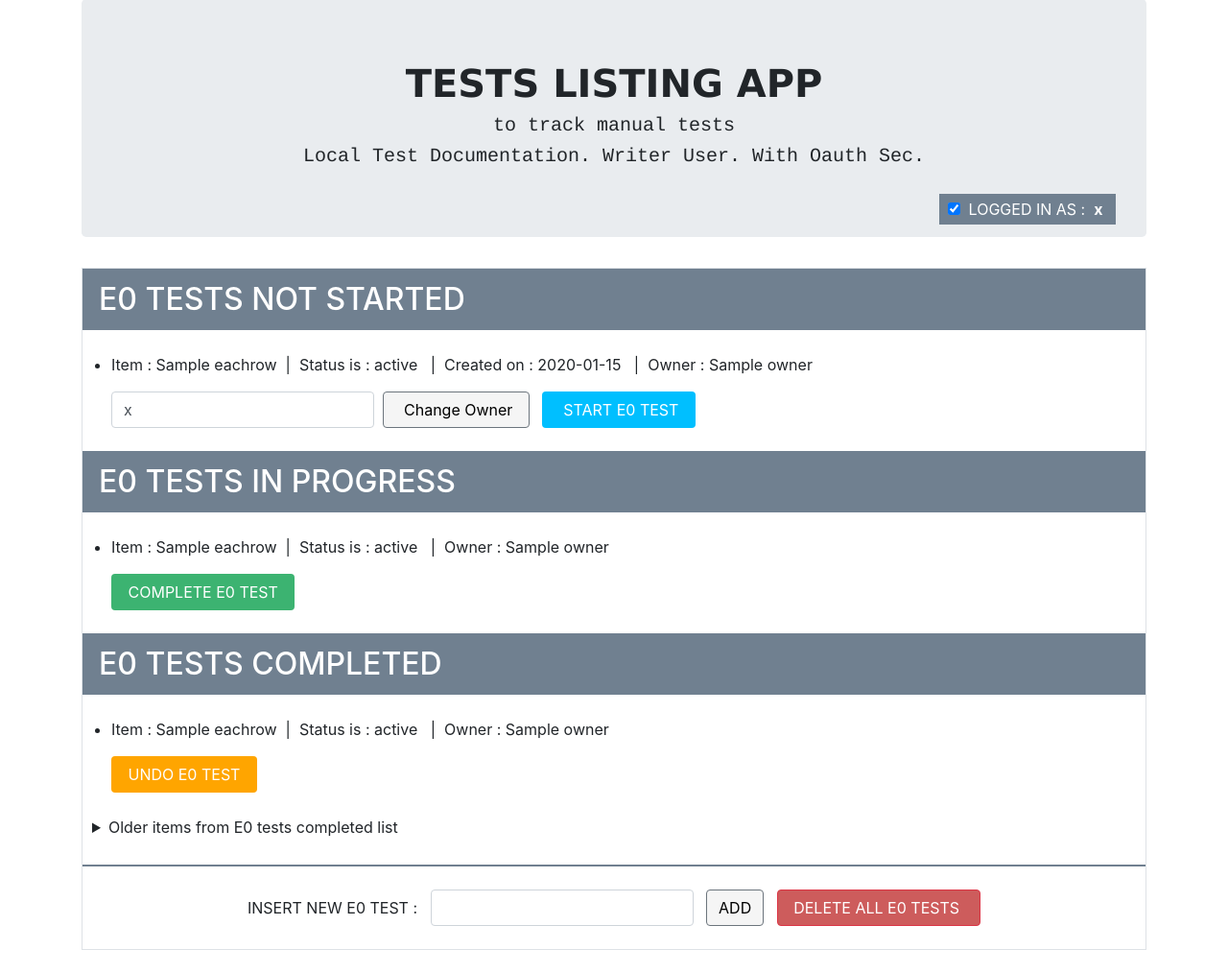
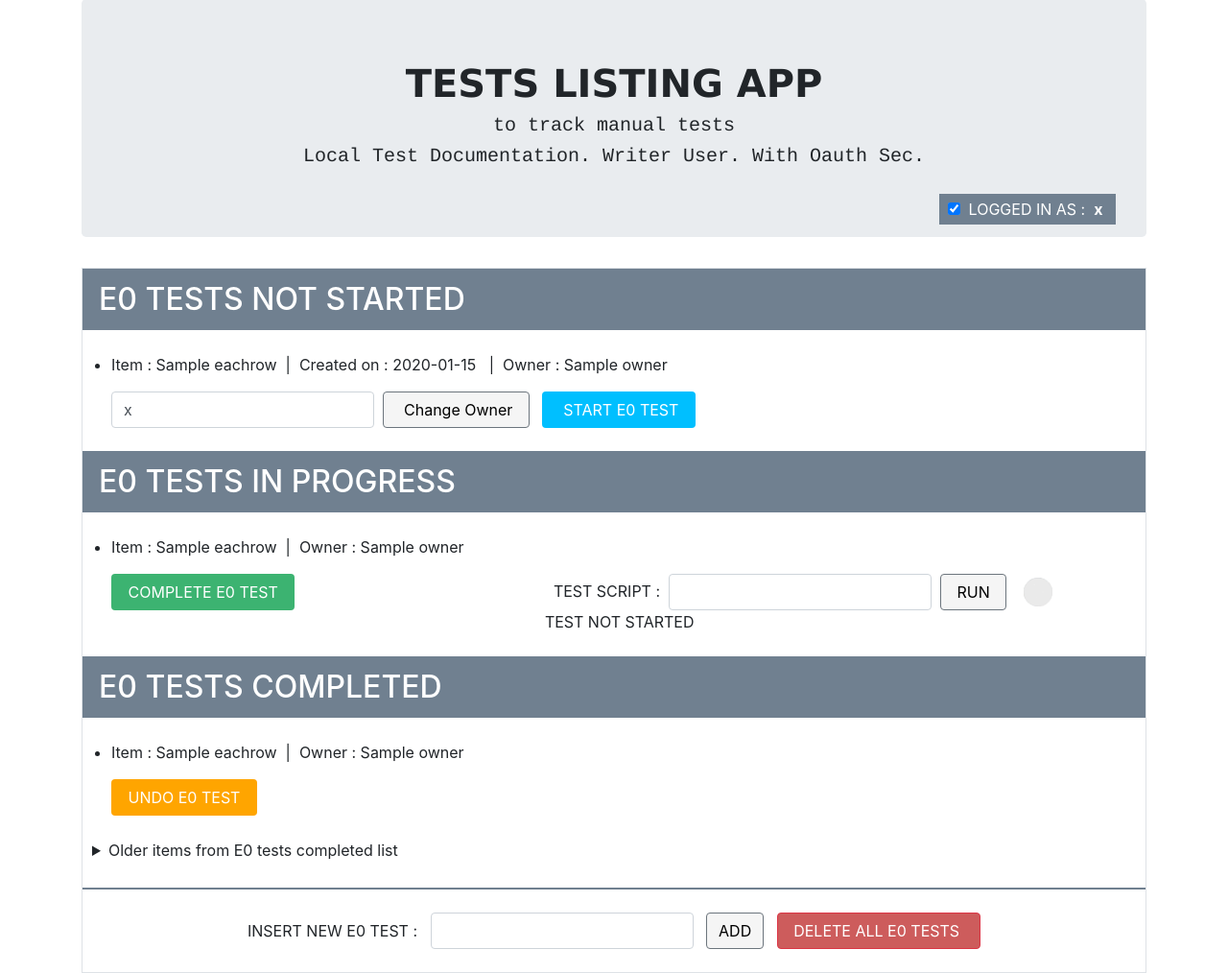
Before and after one commit to britboy4321/E0TestingApp, a Flask app: template todo_app/templates/indexwrite.html in a window 1280 px wide. Shown: the part 81-1095 px from the top of the page at 96% size. Before the commit the page ends 1071 px from the top, so only its background shows below. Run offline with Flask 2, Linux system fonts and the light colour scheme; the template is opened without the code that fills it: most values are stand-ins (such as "Sample title", 1, 10 or a date in 2020); some libraries are stand-ins or nearby versions.

Commit message:
Multiple UI improvements.  graphics added.  Test execution finalised

```diff
--- a/todo_app/app.py
+++ b/todo_app/app.py
@@ -6,8 +6,12 @@ from flask import Flask, render_template, request, redirect, g, url_for, session
 from flask_login import LoginManager, login_required, current_user
 from flask_login.utils import login_user
 
+# Loggly - Temporarily disabled
 
+# import logging.config
 
+# from loggly.handlers import HTTPSHandler
+# from logging import Formatter
 import os, sys
 print ("Current working directory : %s" % os.getcwd()    )
 
@@ -17,11 +21,11 @@ import json                         # possibly not needed
 import os        # Secrets  (local only)
 import pymongo   # required for new mongo database
 from datetime import datetime, timedelta   # Needed for Mongo dates for 'older' records seperation
-from todo_app.todo import User              #Import simple user class entry
+from todo_app.todo import User              #Import simple user class
 from oauthlib.oauth2 import WebApplicationClient # Security prep work
 
-
-# import pytest   (Module 3 not completed yet but will need this stuff).  new additions
+#image= "empty2.png"
+# import pytest   (Module 3 not completed yet but will need this stuff)
 from todo_app.models.view_model import ViewModel
 from todo_app.todo import Todo
 
@@ -47,7 +51,7 @@ LOGGLY_TOKEN = os.environ["LOGGLY_TOKEN"]
 login_manager = LoginManager()
 client_id=os.environ["client_id"]
 Clientsecurity = WebApplicationClient(client_id)
-#  LOG_LEVEL=os.environ["LOG_LEVEL"]
+LOG_LEVEL=os.environ["LOG_LEVEL"]
 @login_manager.unauthorized_handler
 def unauthenticated():
     print("Unauthorised, yet!  You need to add your github name to code below (currently only allows Britboy4321 access to 'write' screen)")
@@ -64,37 +68,30 @@ def unauthenticated():
 def load_user(user_id):
     return User(user_id)
 
-print ("Program starting right now")
-mongopassword=os.environ["mongopassword"]           # Secure password
-# hardcoded password to go here if necessary
-#Set up variables we'll be using...
-client = pymongo.MongoClient('mongodb+srv://britboy4321:' + mongopassword + '@cluster0.yiro1.mongodb.net/myFirstDatabase?w=majority')
-
-
 login_manager.init_app(app)
 client_id=os.environ["client_id"]                   # Needed for local (non-cloud) execution
 client_secret=os.environ["client_secret"]           # For security
+# app.logger.debug("Getting Mongo connection string")
+# mongodb_connection_string = os.environ["MONGODB_CONNECTION_STRING"]    # FOR CLOUD - insert this line later, after LOCAL is running ok.
 
 
-##### COMMENT THE NEXT TWO LINES FOR DIRECT MONGO DB.  LEAVE THEM IN FOR ASURE COSMOS
-mongodb_connection_string = os.environ["MONGODB_CONNECTION_STRING"]    # Line 1 of 2 to use Azure Cosmos
-client = pymongo.MongoClient(mongodb_connection_string)                #  LINE 2 of 2 to use Azure Cosmos
-################################################################################
-
-
+# app.logger.debug("Setting client")
+# client = pymongo.MongoClient(mongodb_connection_string)
 db = client.gettingStarted              # Database to be used
-
+# app.logger.debug("Database to be used is... $s:", db)
 
 olddate = (datetime.now() - timedelta(days=5))   # Mongo: Used to hide staff unavailable for more than 5 days in dropdown
+#olddate = (datetime.now() - timedelta(minutes=5))
 olddate=olddate.date()
+#print (olddate , type(olddate))
+#print (olddate.date() , type(olddate))
+# olddate = (datetime.now() + timedelta(days=5))  #Uncomment this line to check 'older items'
+                                                  # work without having to hang around for 5 days!
+################################
+print ("Program starting right now")
+#image = "empty2.png"
+#  Create the various lists depending on status
 
-# olddate = (datetime.now() + timedelta(days=5))  #Uncomment this line to test 'older items'
-                                                  # work without having to hang around for 5 days!
-
-print ("Program starting right now")
-
-
-#  Create the various lists depending on status
 
 @app.route('/', methods = ["GET","PUT"])
 @login_required
@@ -108,7 +105,13 @@ def index():
     mongosuperlist = list(db.newposts.find())
 
 
+#LOGGING - removed at the moment
 
+#    if LOGGLY_TOKEN is not None:
+#        handler = HTTPSHandler(f'https://logs-01.loggly.com/inputs/{LOGGLY_TOKEN}/tag/todo-app')
+#        handler.setFormatter(Formatter("[%(asctime)s] %(levelname)s in %(module)s: %(message)s")
+#       )
+#        app.logger.addHandler(handler)
 
 
     counter=0
@@ -146,12 +149,20 @@ def index():
     print("CURRENT USER ROLE:")
     print(current_user_role)
 
+   # If statement to go here:
 
+    # allow_edit = (current_user.name)
     current_date = datetime.today().strftime('%d-%m-%Y')
     user = str(current_user.name).upper()
+
+
+
+
     if (current_user_role == "writer"):                 # Can now handle multiple users
         return render_template('indexwrite.html',        # If user allowed to write:
         passed_user_info=user,
+
+
         passed_items_todo=mongo_view_model,             # Mongo To Do
         passed_items_doing=mongo_view_model_doing,      # Mongo Doing
         passed_items_done=mongo_view_model_done,        # Mongo Done
@@ -162,6 +173,8 @@ def index():
     else:
         return render_template('indexread.html',
         passed_user_info=user,# If user NOT allowed to write - instead go to 'indexread.html' - the 'read only' version of the site:
+
+
         passed_items_todo=mongo_view_model,             # Mongo To Do
         passed_items_doing=mongo_view_model_doing,      # Mongo Doing
         passed_items_done=mongo_view_model_done,        # Mongo Done
@@ -173,10 +186,12 @@ def index():
 @app.route('/addmongoentry', methods = ["POST"])
 @login_required
 def mongoentry():
+#     app.logger.info("Mongo entry being added")           # Insert A new test title intro Mongo (if you have permission)
+    write_permission_user=(current_user.name)
+    if (write_permission_user == "britboy4321"):                # Add other names here if you need write access
+        name = request.form['title']
 
-    write_permission_user=(current_user.name)
-    if (write_permission_user == "britboy4321"):                # Currently Hardcoded.  Add other names here if you need write access
-        name = request.form['title']
+    #    mongodict={'title':name,'status':'todo', 'mongodate':datetime.now().strftime('%d-%m-%Y')}
         mongodict={'title':name,'status':'todo', 'mongodate':datetime.now().strftime('%d-%m-%Y') , 'owner' : current_user.name}
         print(mongodict)
         db.newposts.insert_one(mongodict)
@@ -184,10 +199,13 @@ def mongoentry():
     return redirect("/")
 
 
+
+
+
 @app.route('/change_owner', methods = ["POST"])
 @login_required
 def update_owner():
-
+    #code to update the owner of a specific test
     write_permission_user=(current_user.name)
     if (write_permission_user == "britboy4321"):
         NewOwner = request.form['owner']
@@ -200,10 +218,73 @@ def update_owner():
 
     return redirect("/")
 
+
+
+
+@app.route('/test_script', methods = ["PUT","GET","POST"])
+@login_required
+def test_script():
+    image = "wrong.png"
+    write_permission_user=(current_user.name)
+    if (write_permission_user == "britboy4321"):
+
+        title = request.form['doing_title']
+        script_name = request.form['script']
+
+        #import script_name
+        try :
+          x=exec(open("todo_app\Test Scripts\\" + script_name).read())
+          with open("todo_app\Test Scripts\\" + script_name, 'r') as f:
+              test_result = f.readlines()[-1].strip(" ")
+
+          test_result = test_result.strip("print('")
+          test_result = test_result[:-2]
+
+          print(test_result)
+          if (test_result == "FAIL"):
+
+              image = "wrong.png"
+              myquery = {"title": title}
+              newvalues = {"$set": {"Test_script": "Failed"}}
+              db.newposts.update_one(myquery, newvalues)
+
+          elif (test_result == "SUCCESS"):
+
+              image = "right.png"
+              myquery = {"title": title}
+              newvalues = {"$set": {"Test_script": "Success"}}
+              db.newposts.update_one(myquery, newvalues)
+
+          else:
+
+              image = "empty2.png"
+              myquery = {"title": title}
+              newvalues = {"$set": {"Test_script": "Test not valid"}}
+              db.newposts.update_one(myquery, newvalues)
+
+
+        except FileNotFoundError :
+            myquery = {"title": title}
+            newvalues = {"$set": {"Test_script": "testfile not found"}}
+            db.newposts.update_one(myquery, newvalues)
+
+
+
+    return redirect("/")
+    #return redirect(url_for("index", passed_test_image="wrong.png"))
+
+'''
+    except :
+
+        myquery = {"title": title}
+        newvalues = {"$set": {"Test_script": "not started"}}
+        db.newposts.update_one(myquery, newvalues)
+    '''
+
 @app.route('/deleteAllTests', methods = ["POST"])
 @login_required
 def deleteAll():
-
+    #code to update the owner of a specific test
     write_permission_user=(current_user.name)
     if (write_permission_user == "britboy4321"):
 
@@ -230,7 +311,7 @@ def move_to_doing_item():           # Called to move an entry to 'doing' or 'MON
     if (write_permission_user == "britboy4321"):        # Add other names here if you need write access and you are not britboy4321!
         title = request.form['item_title']
         myquery = { "title": title }
-        newvalues = { "$set": { "status": "doing" } }
+        newvalues = { "$set": { "status": "doing" , "Test_script" : "not started" } }
         db.newposts.update_one(myquery, newvalues)
         for doc in db.newposts.find():
             print(doc)
@@ -258,7 +339,7 @@ def move_to_todo_item():            # Called to move a 'card' BACK to 'Test not
     if (write_permission_user == "britboy4321"):        # Add other names here if you need write access and you are not britboy4321!
         title = request.form['item_title']
         myquery = { "title": title }
-        newvalues = { "$set": { "status": "todo" } }
+        newvalues = { "$set": { "status": "todo", "Test_script" : "not started"   } }
         db.newposts.update_one(myquery, newvalues)
         for doc in db.newposts.find():
             print(doc)
--- a/todo_app/templates/indexwrite.html
+++ b/todo_app/templates/indexwrite.html
@@ -22,7 +22,8 @@
       <ul class="list-group mb-4" style="PADDING-LEFT: 30px " >
         {% for eachrow in passed_items_todo %}
 
-            <li style="line-height:3.5em;" >Item : {{eachrow['title']}}&nbsp; | &nbsp;Status is : {{eachrow['status']}} &nbsp; | &nbsp;Created on : {{eachrow['mongodate']}} &nbsp; | &nbsp;Owner  : {{eachrow['owner']}} </li>
+            <li style="line-height:3.5em;" >Item : {{eachrow['title']}}&nbsp; |  &nbsp;Created on : {{eachrow['mongodate']}} &nbsp; | &nbsp;Owner  : {{eachrow['owner']}} </li>
+            <!-- <li>Item was created on :  {{eachrow['mongodate']}}</li> -->
 
 
             <div style="display: flex ;  justify-content: left " >
@@ -38,6 +39,9 @@
 
             </form>
 
+
+
+
            </div>
             {% endfor %}
       </ul>
@@ -46,14 +50,63 @@
 
       <ul class="list-group mb-4" style="PADDING-LEFT: 30px">
         {% for eachrow in passed_items_doing %}
-            <li style="line-height:3.5em;">Item : {{eachrow['title']}}&nbsp; | &nbsp;Status is : {{eachrow['status']}} &nbsp; | &nbsp;Owner  : {{eachrow['owner']}} </li>
+            <li style="line-height:3.5em; ">Item : {{eachrow['title']}}&nbsp; | &nbsp;Owner  : {{eachrow['owner']}}  </li>
 
-            <form action="/move_to_done_item" method="POST">
+
+          <div >
+          <form action="/move_to_done_item" method="POST" style = " float : left ; margin-right: 16.0em;">
               <input type="hidden" id="todo.title" name="item_title" value="{{ eachrow.title }}">
                 <button class="btn text-right" id='btn1' type="submit"  style="color:white; background-color:MediumSeaGreen " >&nbsp;COMPLETE E0 TEST&nbsp;</button>
 
               </form>
 
+
+              <!-- margin-right: 4.5em; -->
+              <form action="/test_script" method="POST"  class="form-inline"  >
+                 &nbsp; <label style="line-height:2.2em;"  >&nbsp;&nbsp;TEST SCRIPT :&nbsp; </label> &nbsp;
+                  <input type="hidden" class="form-control" id="doing.title" name="doing_title" value="{{ eachrow.title }}">
+                  <input type="text"  class="form-control"  id="script" name="script" value="">&nbsp;&nbsp;
+                  <button class="btn btn-secondary" id='run_script' type="submit"  style="color:black; background-color:WhiteSmoke; " >&nbsp;RUN&nbsp;</button>&nbsp;&nbsp;
+
+                  <!-- {{eachrow.Test_script}} -->
+                  {% if  eachrow.Test_script  == "Failed" %}
+
+                  &nbsp;<img src="{{ url_for('static', filename= 'wrong.png'    ) }}" , width="30" height="30" />
+                  <label style=" color:IndianRed;  "  >&nbsp;TEST FAILED ! &nbsp; </label>
+
+                  {% elif eachrow.Test_script  == "Success"  %}
+
+                   <img src="{{ url_for('static', filename= 'right.png'    ) }}" , width="45" height="35" />
+                   <label style=" color:green;  " >TEST SUCCEEDED </label>
+
+                 {% elif eachrow.Test_script  == "testfile not found"  %}
+
+                   &nbsp;<img src="{{ url_for('static', filename= 'empty2.png'    ) }}" , width="30" height="30" />
+                   <label   >&nbsp;TEST NOT FOUND !&nbsp; </label>
+
+                  {% elif eachrow.Test_script  == "Test not valid"  %}
+
+                   &nbsp;<img src="{{ url_for('static', filename= 'empty2.png'    ) }}" , width="30" height="30" />
+                   <label >&nbsp;TEST NOT VALID&nbsp; </label>
+
+
+                  {% else  %}
+
+                 &nbsp;<img src="{{ url_for('static', filename= 'empty2.png'    ) }}" , width="30" height="30" />
+                   <label >&nbsp;TEST NOT STARTED </label>
+
+
+                  {% endif %}
+            </form>
+
+
+
+
+            </div>
+
+            <!-- <label style=" display: flex ;  justify-content: right  ;  margin-right: 16.0em; margin-block-start: 0.2em ;  color:IndianRed;  "  >&nbsp;&nbsp;TEST FAILED&nbsp; </label> -->
+
+          <!-- justify-content: left   -->
             {% endfor %}
       </ul>
 
@@ -61,7 +114,7 @@
 
       <ul class="list-group mb-4" style="PADDING-LEFT: 30px">
         {% for eachrow in passed_items_done %}
-            <li style="line-height:3.5em;" >Item : {{eachrow['title']}}&nbsp; | &nbsp;Status is : {{eachrow['status']}} &nbsp; | &nbsp;Owner  : {{eachrow['owner']}}  </li>
+            <li style="line-height:3.5em;" >Item : {{eachrow['title']}}&nbsp; | &nbsp;Owner  : {{eachrow['owner']}}  </li>
 
             <form action="/move_to_todo_item" method="POST">
               <input type="hidden" id="todo.title" name="item_title" value="{{ eachrow.title }}">
@@ -93,7 +146,19 @@
       <h2 style="color:white; margin-block-start: 0.85em ; background-color:#708090 ;  line-height:0.05em;   ">&nbsp; </h2>
 
 
+        <!--
+        <ul class="list-group mb-4"    >
+       <center>
+       <form action="/addmongoentry" method="post"   >
 
+        <center><label for="title"  ><strong>Insert new E0 test  :&nbsp; </strong> </label>
+            <input type="text" id="title" name="title">&nbsp;&nbsp;&nbsp;<button class="button button1"  >&nbsp;Add &nbsp;</button></center>
+
+      </form>
+      </ul> -->
+
+
+    <!-- margin-block-end: 0.83em"; -->
 
     <div  style="display: flex ; margin-block-start: 1.5em ; margin-block-end: 1.5em  ; justify-content: center ; width : 100% ">
 
@@ -109,6 +174,8 @@
 
     </div>
 
+
+
     </div>
 </section>
 
```
Also changed, not shown: todo_app/Test Scripts/InvalidTest.py (added, +10 -0 lines), todo_app/Test Scripts/PricingTest.py (added, +10 -0 lines), todo_app/Test Scripts/QuoteTest.py (added, +10 -0 lines), README.md, todo_app/static/empty2.png (added), todo_app/static/right.png (added), todo_app/static/wrong.png (added).
